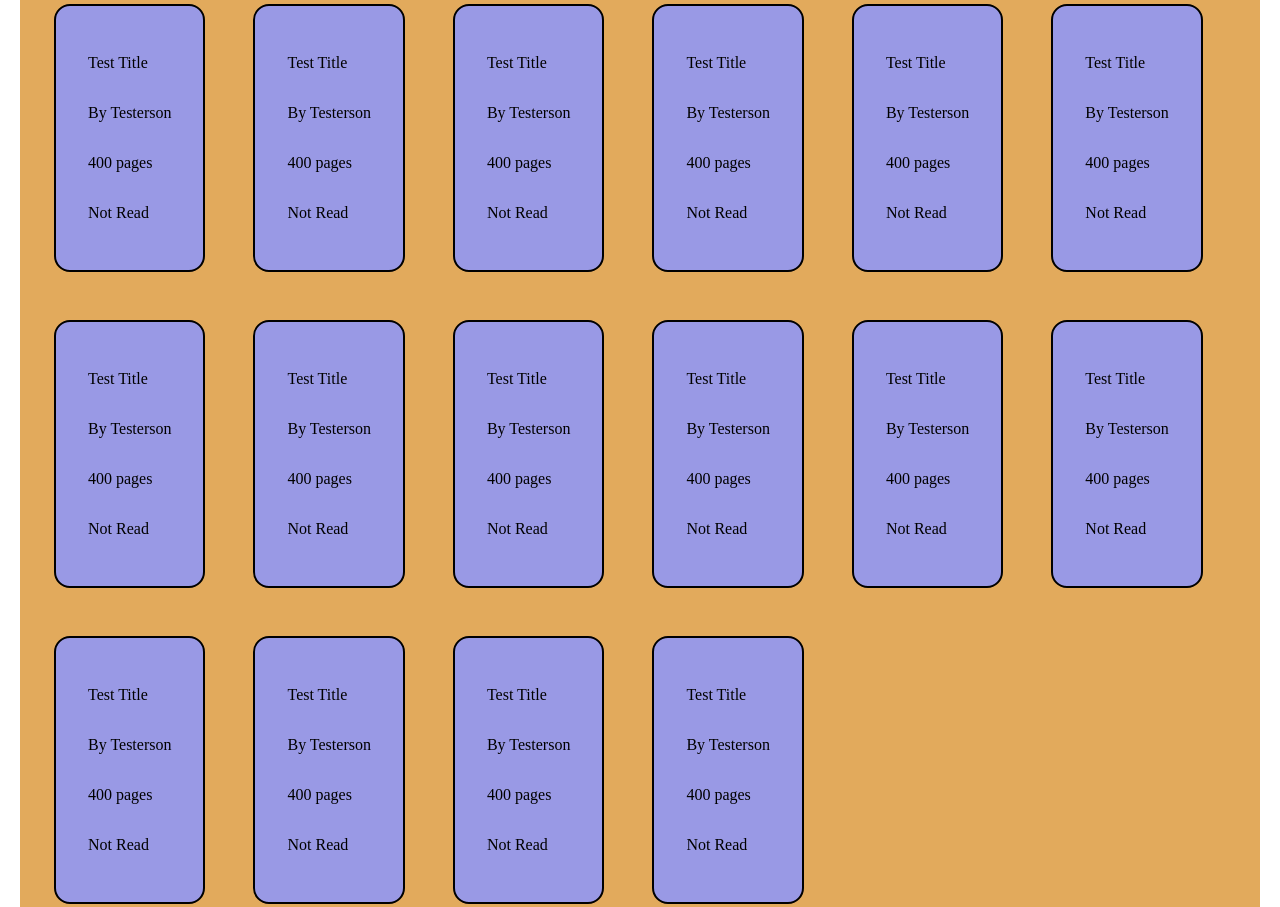
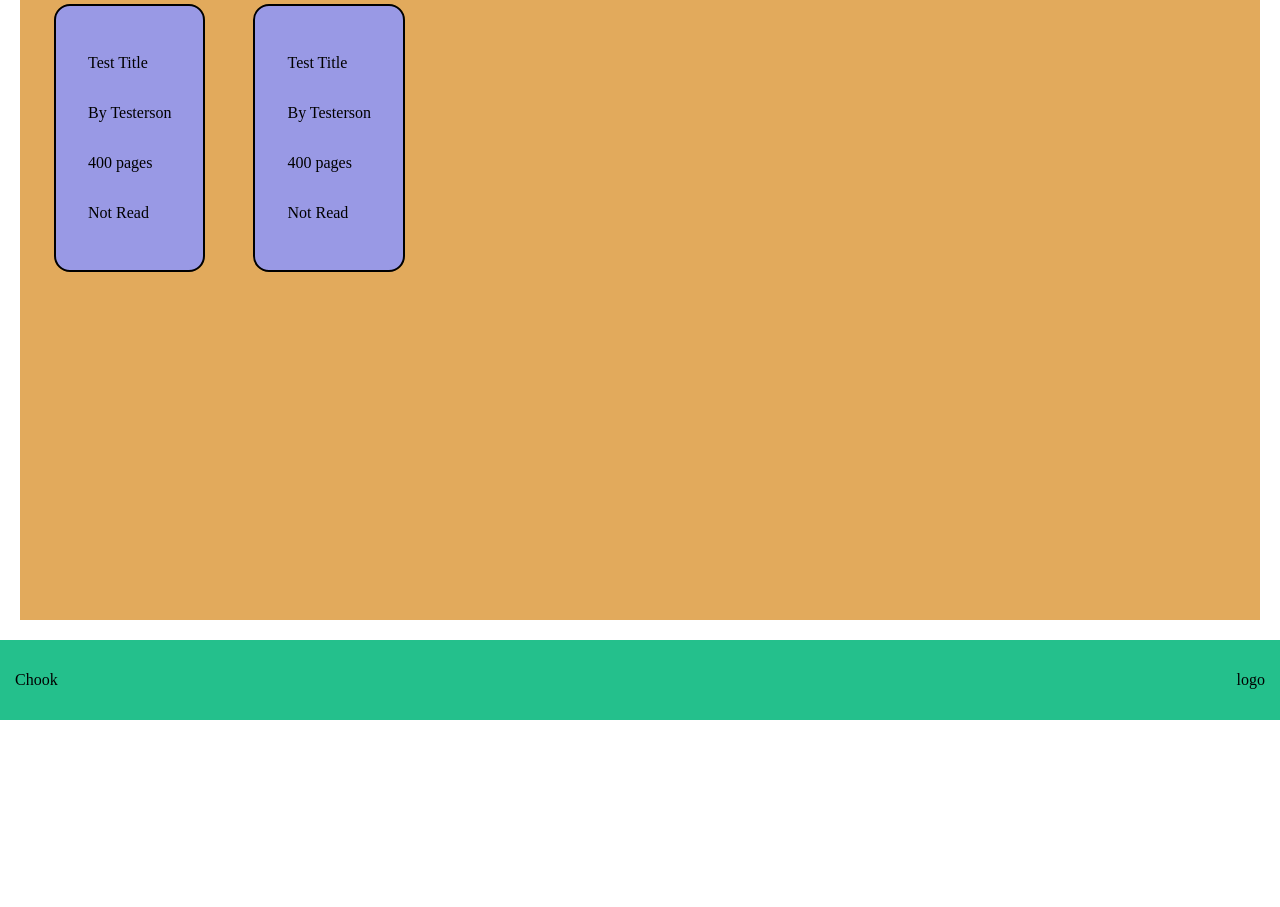
Before and after one commit to ChargrilledChook/library, a website: page index.html in a window 1280 px wide. Shown: the part 160-1067 px from the top of the page. After the commit the page ends 880 px from the top, so only its background shows below. Drawn offline with Linux system fonts and the light colour scheme.

Commit message:
delete testing divs

```diff
--- a/index.html
+++ b/index.html
@@ -26,98 +26,6 @@
           <p>400 pages</p>
           <p>Not Read</p>
         </div>
-
-        <div class="card">
-          <p>Test Title</p>
-          <p>By Testerson</p>
-          <p>400 pages</p>
-          <p>Not Read</p>
-        </div>
-
-        <div class="card">
-          <p>Test Title</p>
-          <p>By Testerson</p>
-          <p>400 pages</p>
-          <p>Not Read</p>
-        </div>
-        <div class="card">
-          <p>Test Title</p>
-          <p>By Testerson</p>
-          <p>400 pages</p>
-          <p>Not Read</p>
-        </div>
-
-        <div class="card">
-          <p>Test Title</p>
-          <p>By Testerson</p>
-          <p>400 pages</p>
-          <p>Not Read</p>
-        </div>
-        <div class="card">
-          <p>Test Title</p>
-          <p>By Testerson</p>
-          <p>400 pages</p>
-          <p>Not Read</p>
-        </div>
-
-        <div class="card">
-          <p>Test Title</p>
-          <p>By Testerson</p>
-          <p>400 pages</p>
-          <p>Not Read</p>
-        </div>
-        <div class="card">
-          <p>Test Title</p>
-          <p>By Testerson</p>
-          <p>400 pages</p>
-          <p>Not Read</p>
-        </div>
-
-        <div class="card">
-          <p>Test Title</p>
-          <p>By Testerson</p>
-          <p>400 pages</p>
-          <p>Not Read</p>
-        </div>
-        <div class="card">
-          <p>Test Title</p>
-          <p>By Testerson</p>
-          <p>400 pages</p>
-          <p>Not Read</p>
-        </div>
-
-        <div class="card">
-          <p>Test Title</p>
-          <p>By Testerson</p>
-          <p>400 pages</p>
-          <p>Not Read</p>
-        </div>
-        <div class="card">
-          <p>Test Title</p>
-          <p>By Testerson</p>
-          <p>400 pages</p>
-          <p>Not Read</p>
-        </div>
-
-        <div class="card">
-          <p>Test Title</p>
-          <p>By Testerson</p>
-          <p>400 pages</p>
-          <p>Not Read</p>
-        </div>
-        <div class="card">
-          <p>Test Title</p>
-          <p>By Testerson</p>
-          <p>400 pages</p>
-          <p>Not Read</p>
-        </div>
-
-        <div class="card">
-          <p>Test Title</p>
-          <p>By Testerson</p>
-          <p>400 pages</p>
-          <p>Not Read</p>
-        </div>
       </main>
     </div>
 
```
